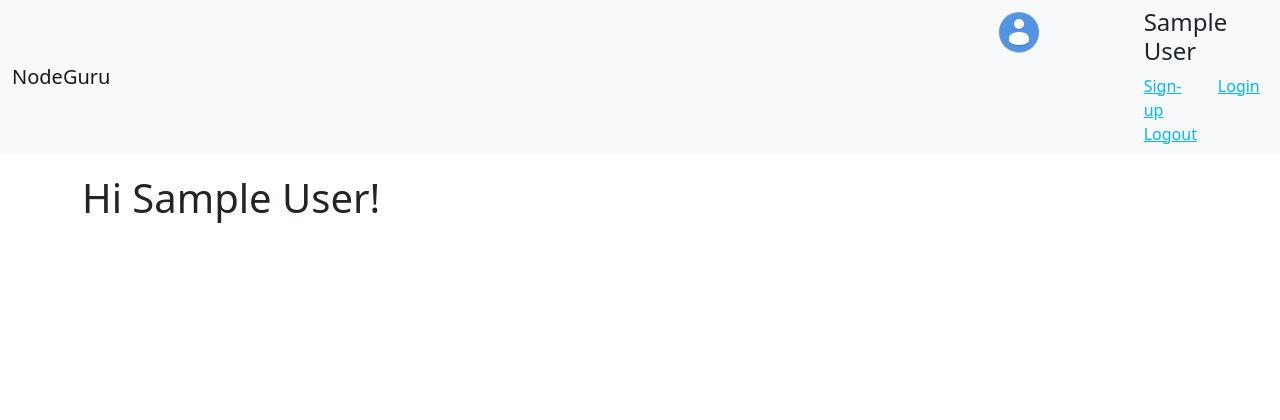
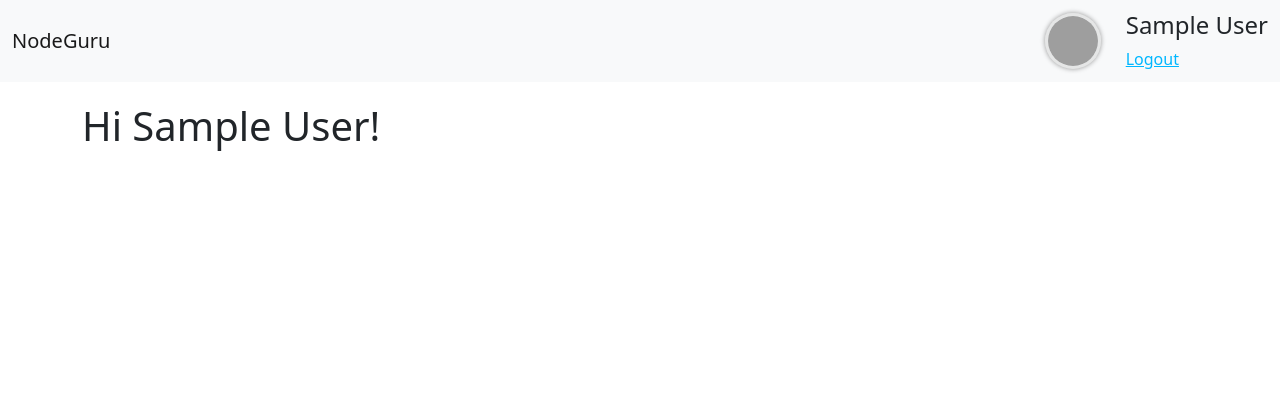
Before and after one commit to D-Naveenz/node-login-form, a Node server app: page / in a window 1280 px wide. Shown: the top 420 px of the page. Run offline with Node 20, Linux system fonts and the light colour scheme; the visitor is signed in with stand-in values (Sample User, id 1); some libraries are stand-ins or nearby versions; grey boxes are pictures that could not be loaded.

Commit message:
updated index

```diff
--- a/public/stylesheets/style-index.css
+++ b/public/stylesheets/style-index.css
@@ -0,0 +1,25 @@
+.navbar-user {
+    display: flex;
+    justify-content: center;
+    align-items: center;
+    gap: 20px;
+}
+
+.user-avatar {
+    line-height: 0;		/* remove line-height */
+    display: inline-block;	/* circle wraps image */
+    margin: 5px;
+    border: 3px solid rgba(200,200,200,0.4);
+    padding: 0;
+    border-radius: 50%;	/* relative value */
+    box-shadow: 0 0 5px rgba(0,0,0,0.4);
+    transition: linear 0.25s;
+    height: 56px;
+    width: 56px;
+}
+
+.user-avatar img {
+    border-radius: 50%;	/* relative value for adjustable image size */
+    width: 100%;
+    height: 100%;
+}
--- a/server.js
+++ b/server.js
@@ -47,7 +47,12 @@ app.use('/reg', registerRouter);
 
 /* GET home page. */
 app.get('/', checkAuthenticated, function(req, res, next) {
-  res.render('index', { title: 'NodeGuru', name: req.user.name });
+  res.render('index', {
+    title: 'NodeGuru',
+    name: req.user.name,
+    authenticated: true,
+    avatar: req.user.avatar
+  });
 });
 
 /* GET login page. */
@@ -61,6 +66,14 @@ app.post('/login', passport.authenticate('local', {
   failureRedirect: '/login',
   failureFlash: true
 }));
+
+/* GET logout page. */
+app.get('/logout', function(req, res){
+  req.logout(function(err) {
+    if (err) { return next(err); }
+    res.redirect('/');
+  });
+});
 
 // catch 404 and forward to error handler
 app.use(function(req, res, next) {
@@ -80,10 +93,16 @@ app.use(function(err, req, res, next) {
 
 function checkAuthenticated(req, res, next) {
   if (req.isAuthenticated()) {
+
     return next();
   }
 
-  res.redirect('/login');
+  // res.redirect('/login');
+  res.render('index', {
+    title: 'NodeGuru',
+    name: 'Guest',
+    authenticated: false
+  });
 }
 
 app.listen(3000);
--- a/views/index.ejs
+++ b/views/index.ejs
@@ -22,26 +22,33 @@
 <!--      <button class="navbar-toggler" type="button" data-bs-toggle="collapse" data-bs-target="#navbarSupportedContent" aria-controls="navbarSupportedContent" aria-expanded="false" aria-label="Toggle navigation">-->
 <!--        <span class="navbar-toggler-icon"></span>-->
 <!--      </button>-->
-      <div class="navbar-user row">
-        <div class="col user-avatar-box">
-          <img class="user-avatar" src="/images/avatar.svg">
+      <div class="navbar-user text-nowrap">
+        <div class="user-avatar">
+          <% if (!authenticated) { %>
+            <img src="/images/avatar.svg">
+          <% } else { %>
+            <img src="/uploads/<%= avatar %>">
+          <% } %>
         </div>
-        <div class="col username-box">
+        <div class="username-box">
           <div class="row">
             <div class="col">
               <h4><%= name %></h4>
             </div>
           </div>
           <div class="row row-cols-2">
+            <% if (!authenticated) { %>
               <div class="col ">
                 <a href="/reg">Sign-up</a>
               </div>
               <div class="col">
                 <a href="/login">Login</a>
               </div>
+            <% } else { %>
                 <div class="col">
-              <a href="#">Logout</a>
+                  <a href="/logout">Logout</a>
                 </div>
+            <% } %>
           </div>
         </div>
 
```
Also changed, not shown: 1 other file. Lines whose indentation alone changed are shown as unchanged.
